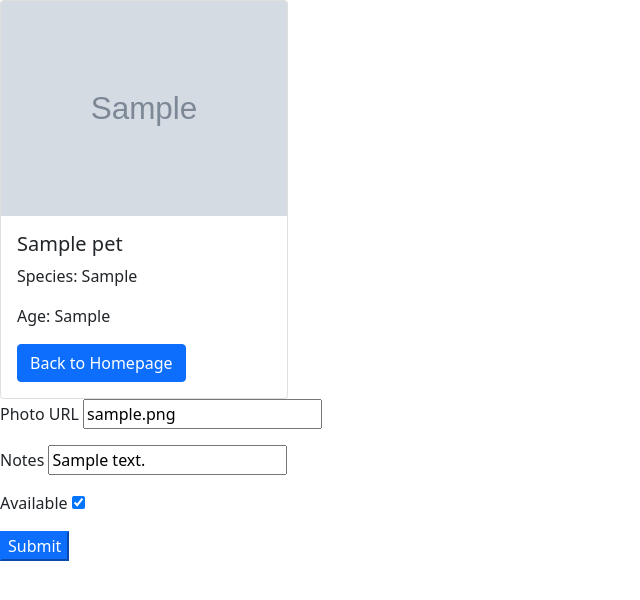
After one commit to ndeakers/pet_adoption, a Flask app: page /1 in a window 1280 px wide. The commit adds this page. Shown: the top 600 px of the page, without its empty margins (0-640 px from the left). Run offline with Flask 2, Linux system fonts and the light colour scheme; tables that the repository leaves empty hold one stand-in row (values such as "Sample post"); grey boxes marked "Sample" are stand-in pictures.

Commit message:
added seed file, edit forms

```diff
--- a/app.py
+++ b/app.py
@@ -1,22 +1,27 @@
-from flask import Flask, request, redirect, render_template, flash
+from flask import Flask, redirect, render_template
+from flask_debugtoolbar import DebugToolbarExtension
+
 from models import db, connect_db, Pet
-from flask_debugtoolbar import DebugToolbarExtension
-from forms import AddPetForm
 from project_secrets import FLASK_SECRET_KEY
+from forms import AddPetForm, EditPetForm
 
 app = Flask(__name__)
+app.config['SECRET_KEY'] = FLASK_SECRET_KEY
 app.config['SQLALCHEMY_DATABASE_URI'] = 'postgresql:///adopt'
 app.config['SQLALCHEMY_TRACK_MODIFICATIONS'] = False
 app.config['SQLALCHEMY_ECHO'] = True
 
-app.config['SECRET_KEY'] = FLASK_SECRET_KEY
 debug = DebugToolbarExtension(app)
 
 connect_db(app)
 
+
 @app.route('/')
 def show_homepage():
-    return render_template("home_page.html")
+    """Show pet adoption homepage"""
+
+    pets = Pet.query.all()
+    return render_template("home_page.html", pets=pets)
 
 
 @app.route('/add', methods=["GET", "POST"])
@@ -43,3 +48,20 @@ def add_pet():
         return redirect("/add")
     else:
         return render_template("pet_add_form.html", form=form)
+
+
+@app.route('/<int:pet_id_number>', methods=["GET", "POST"])
+def show_pet(pet_id_number):
+    """Shows a pet and it's edit form"""
+
+    pet = Pet.query.get_or_404(pet_id_number)
+    form = EditPetForm(obj=pet)
+
+    if form.validate_on_submit():
+        pet.photo_url = form.photo_url.data
+        pet.notes = form.notes.data
+        pet.available = form.available.data
+        db.session.commit()
+        return redirect(f'/{pet_id_number}')
+    else:
+        return render_template("pet_display.html", pet=pet, form=form)
--- a/forms.py
+++ b/forms.py
@@ -1,5 +1,5 @@
 from flask_wtf import FlaskForm
-from wtforms import StringField, SelectField
+from wtforms import StringField, SelectField, BooleanField, TextAreaField
 from wtforms.validators import InputRequired, Optional, URL
 
 
@@ -7,11 +7,21 @@ class AddPetForm(FlaskForm):
     """Form for adding pets"""
 
     pet_name = StringField("Pet Name", validators=[InputRequired()])
-    species = StringField("Species", validators=[InputRequired()])
-    photo_url = StringField("Photo URL", validators=[InputRequired(),
+    species = SelectField("Species", choices=[("dog", "Dog"),
+                                              ("cat", "Cat"),
+                                              ("porcupine", "Porcupine")])
+    photo_url = StringField("Photo URL", validators=[Optional(),
                                                      URL()])
     age = SelectField("Age", choices=[("baby", "Baby"),
                                       ("young", "Young"),
                                       ("adult", "Adult"),
                                       ("senior", "Senior")])
+    notes = TextAreaField("Notes")
+
+
+class EditPetForm(FlaskForm):
+    """Form for editing pet information"""
+    photo_url = StringField("Photo URL", validators=[Optional(),
+                                                     URL()])
     notes = StringField("Notes")
+    available = BooleanField("Available")
--- a/models.py
+++ b/models.py
@@ -9,14 +9,16 @@ def connect_db(app):
     db.app = app
     db.init_app(app)
 
+
 class Pet(db.Model):
+    """Model for pets"""
     __tablename__ = "pets"
 
     id = db.Column(db.Integer,
                    primary_key=True,
                    autoincrement=True)
     pet_name = db.Column(db.String(25),
-                     nullable=False)
+                         nullable=False)
     species = db.Column(db.String(40),
                         nullable=False)
     photo_url = db.Column(db.Text,
--- /dev/null
+++ b/templates/pet_display.html
@@ -0,0 +1,38 @@
+{% extends 'base.html' %}
+{% block title %} {{ pet.pet_name }} {% endblock %}
+{% block content %}
+
+<div class="card" style="width: 18rem;">
+    {% if not pet.photo_url %}
+        <img class="card-img-top" src="https://www.thehappycatsite.com/wp-content/uploads/2019/02/Cartoon-Cat-Names-long.jpg" alt="Card image cap">
+    {% else %}
+        <img class="card-img-top" src="{{ pet.photo_url }}" alt="Card image cap">
+    {% endif %}
+    <div class="card-body">
+        <h5 class="card-title">{{pet.pet_name}}</h5>
+        <p class="card-text">Species: {{ pet.species }}</p>
+        <p class="card-text">Age: {{ pet.age }}</p>
+        <a href="/" class="btn btn-primary">Back to Homepage</a>
+    </div>
+</div>
+
+<form id="pet-edit-form" method="POST">
+    {{ form.hidden_tag() }}
+
+    {% for field in form
+           if field.widget.input_type != 'hidden' %}
+
+        <p>
+            {{ field.label }}
+            {{ field }}
+
+            {% for error in field.errors %}
+                {{ error }}
+            {% endfor %}
+        </p>
+
+        {% endfor %}
+        <button class="btn-primary" type="submit">Submit</button>
+</form>
+
+{% endblock %}
```
Also changed, not shown: seed.py (added, +17 -0 lines), templates/home_page.html (+8 -4 lines), templates/pet_add_form.html (added, +25 -0 lines).
